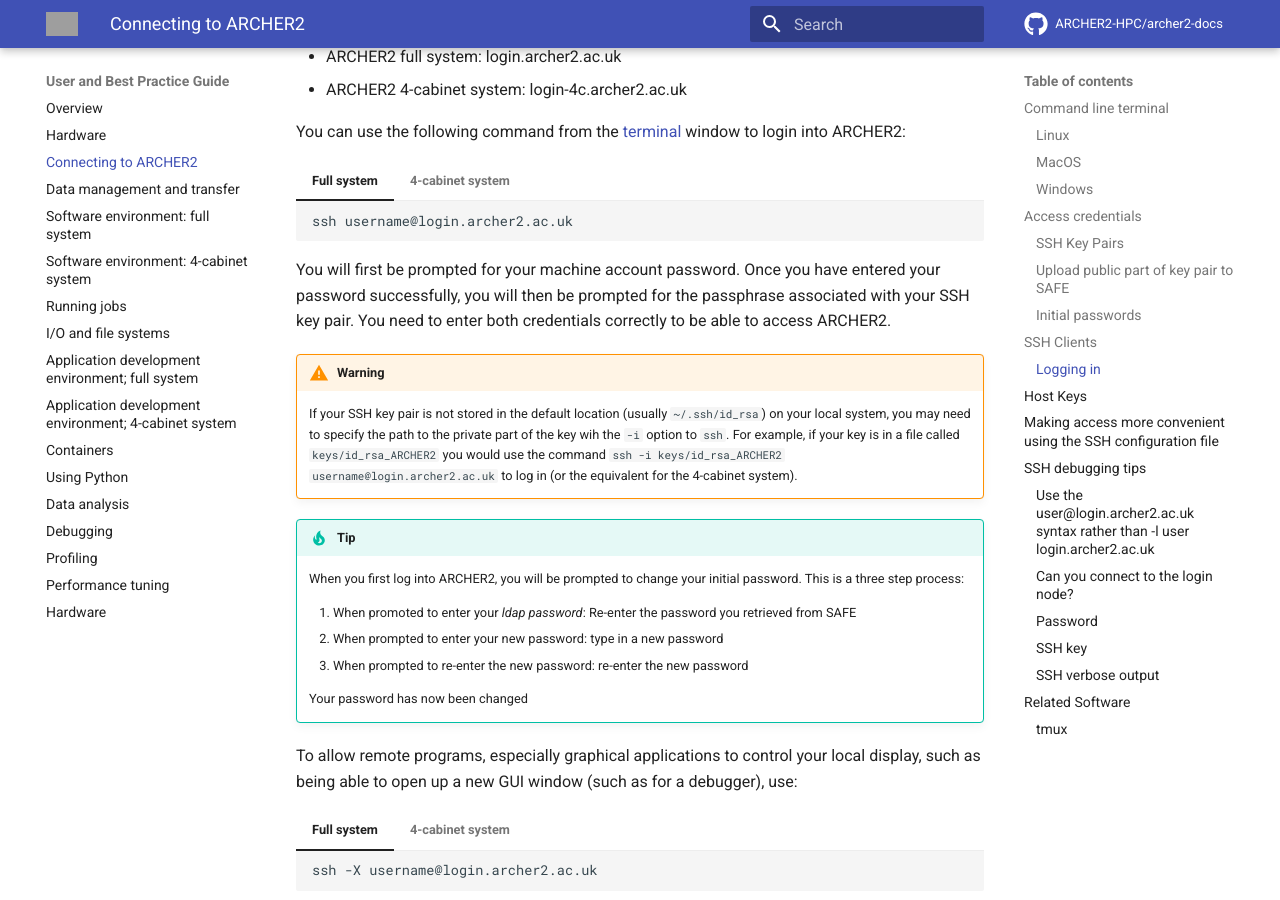
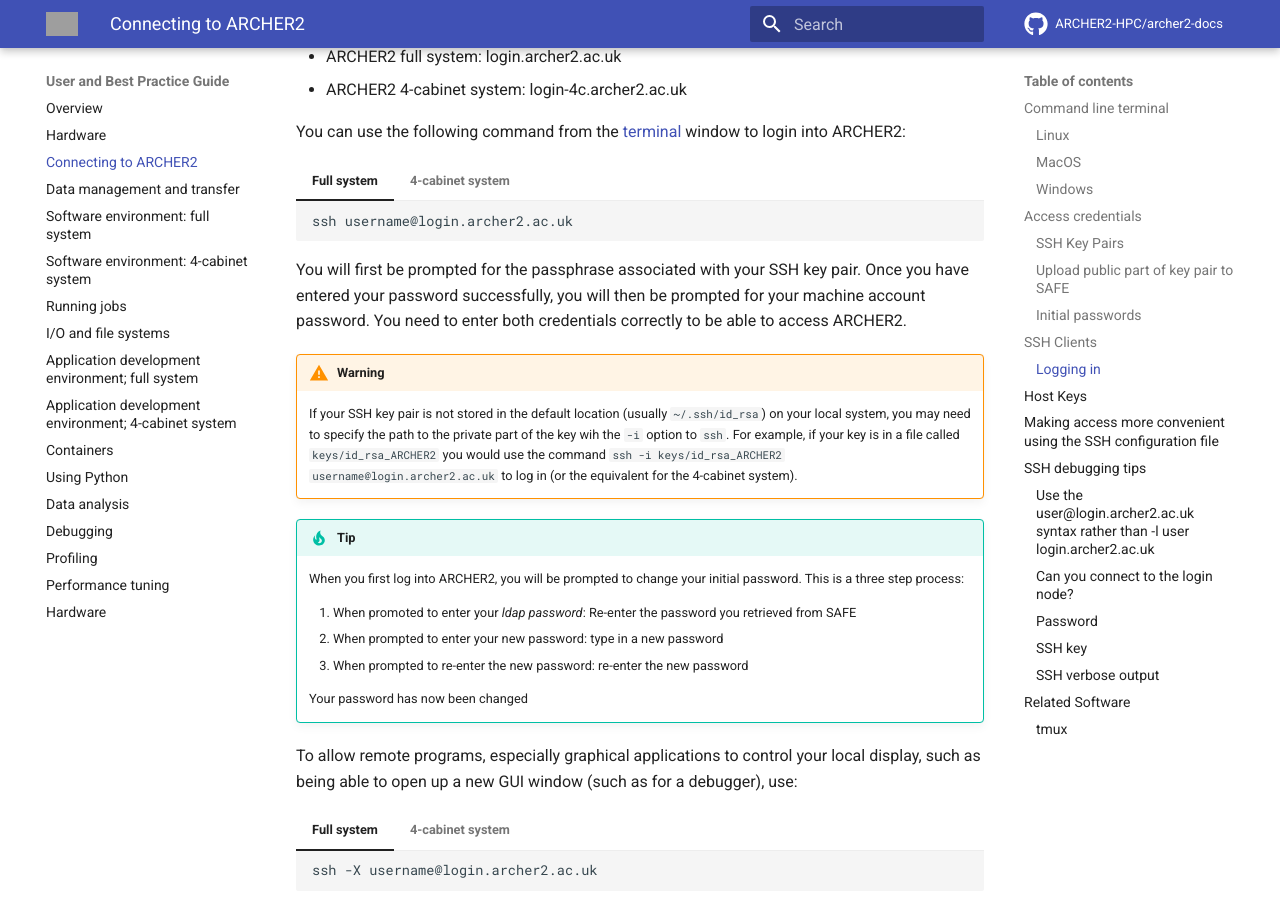
Before and after one commit to ARCHER2-HPC/archer2-docs, an MkDocs documentation site: the page built from docs/user-guide/connecting.md, in a window 1280 px wide and 900 px high, scrolled down 3689 px. Built offline with MkDocs 1.6.1 and Material for MkDocs 9.7.7, drawn with Linux system fonts in a browser that asks for light colours; comment, search, counter and statistics services are not loaded; grey boxes are pictures that could not be loaded.

````diff
--- a/docs/user-guide/connecting.md
+++ b/docs/user-guide/connecting.md
@@ -146,7 +146,7 @@
     ssh username@login-4c.archer2.ac.uk
     ```
 
-You will first be prompted for your machine account password. Once you have entered your password successfully, you will then be prompted for the passphrase associated with your SSH key pair. You need to enter both credentials correctly to be able to access ARCHER2.
+You will first be prompted for the passphrase associated with your SSH key pair. Once you have entered your password successfully, you will then be prompted for your machine account password. You need to enter both credentials correctly to be able to access ARCHER2.
 
 !!! warning
     If your SSH key pair is not stored in the default location (usually
````
